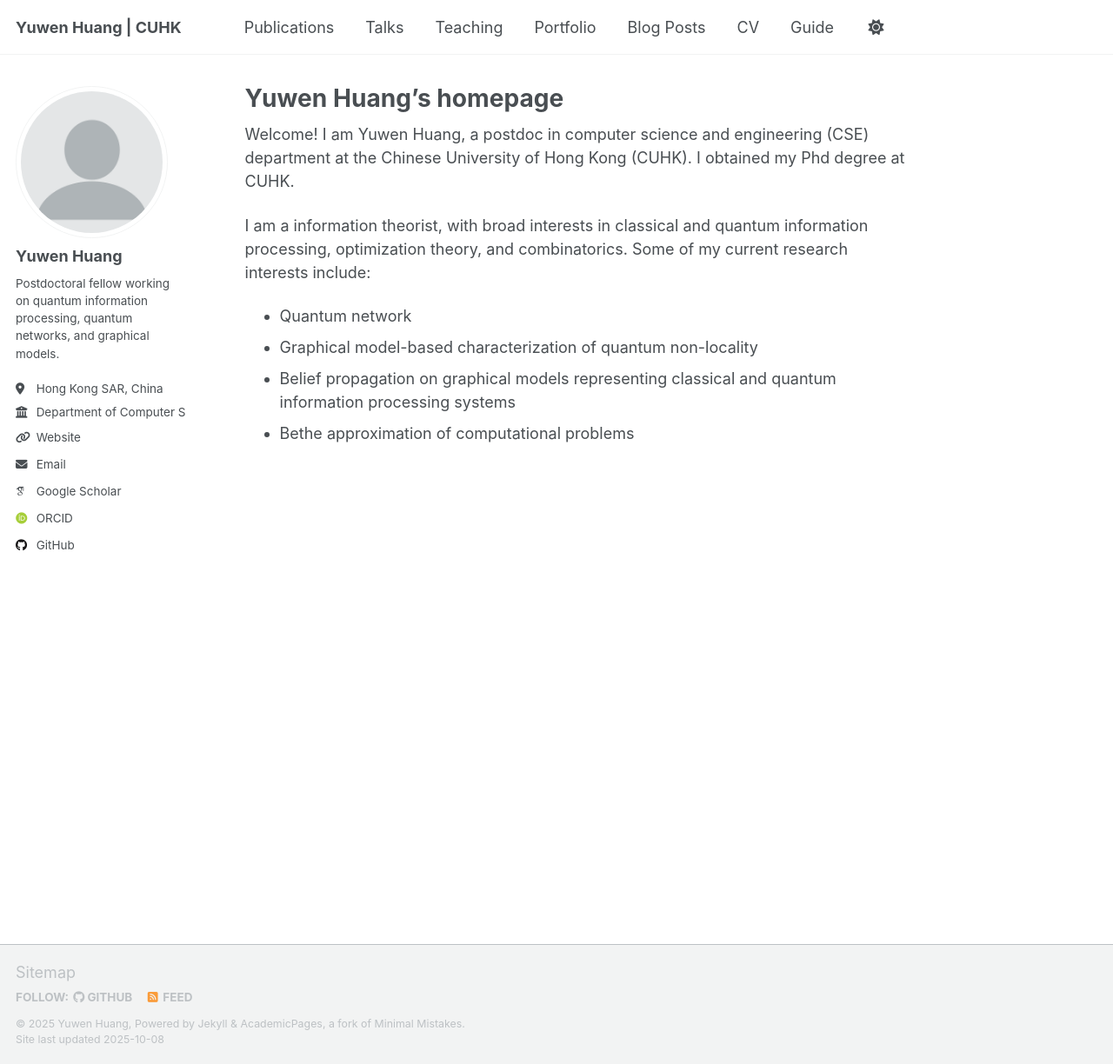
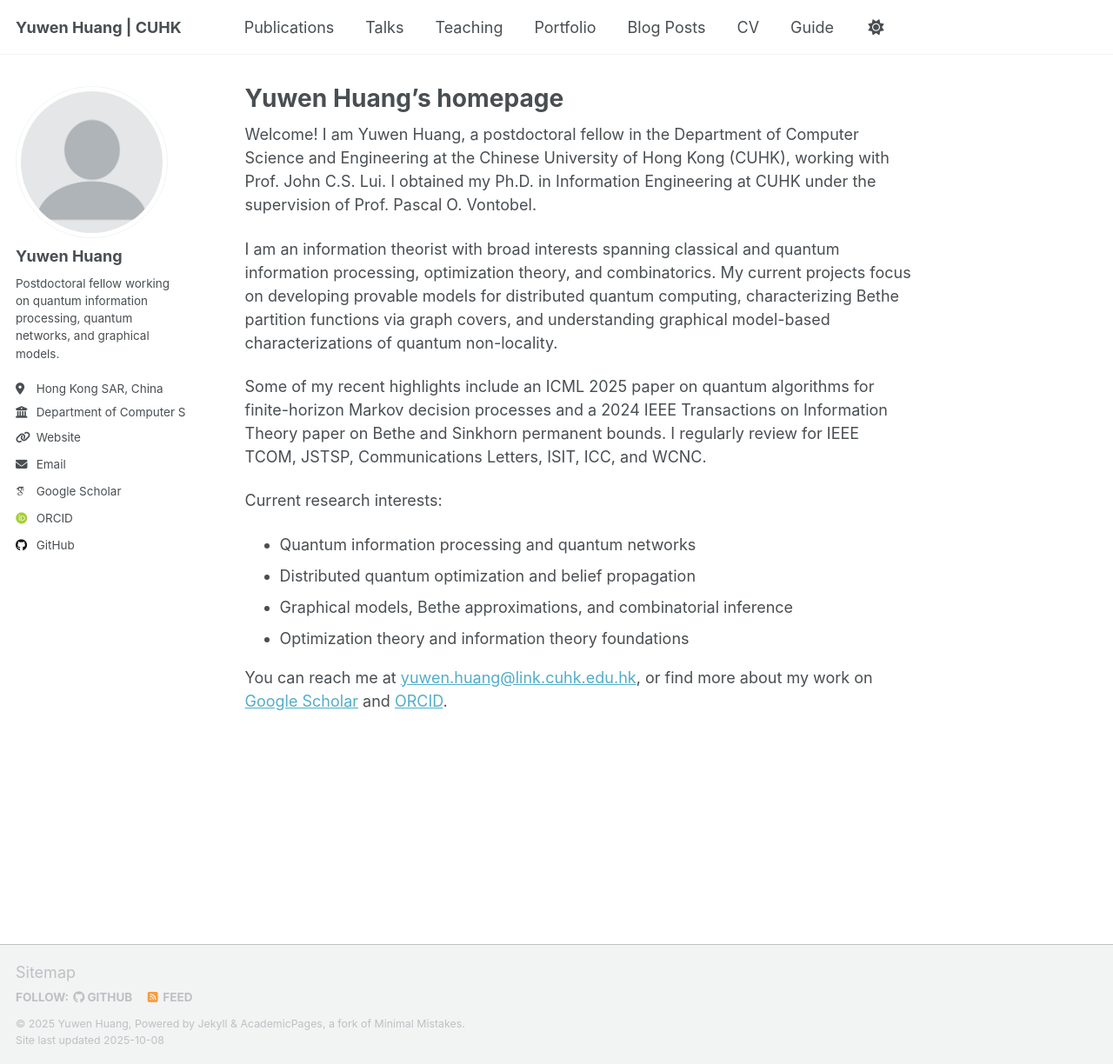
Before and after one commit to YuwenHuang0/YuwenHuang0.github.io, a Jekyll site: the page built from _pages/about.md, in a window 1280 px wide and 1224 px high. Shown: the whole window at 87% size. Built offline with Jekyll 4.4.1, drawn with Linux system fonts in a browser that asks for light colours; some web fonts are replaced; a script that is not in the unit is left out.

Commit message:
Update about.md

```diff
--- a/_pages/about.md
+++ b/_pages/about.md
@@ -7,11 +7,17 @@ redirect_from:
   - /about.html
 ---
 
-Welcome! I am Yuwen Huang, a postdoc in computer science and engineering (CSE) department at the Chinese University of Hong Kong (CUHK). I obtained my Phd degree at CUHK.
+Welcome! I am Yuwen Huang, a postdoctoral fellow in the Department of Computer Science and Engineering at the Chinese University of Hong Kong (CUHK), working with Prof. John C.S. Lui. I obtained my Ph.D. in Information Engineering at CUHK under the supervision of Prof. Pascal O. Vontobel.
 
-I am a information theorist, with broad interests in classical and quantum information processing, optimization theory, and combinatorics. Some of my current research interests include:
+I am an information theorist with broad interests spanning classical and quantum information processing, optimization theory, and combinatorics. My current projects focus on developing provable models for distributed quantum computing, characterizing Bethe partition functions via graph covers, and understanding graphical model-based characterizations of quantum non-locality.
 
-- Quantum network
-- Graphical model-based characterization of quantum non-locality
-- Belief propagation on graphical models representing classical and quantum information processing systems
-- Bethe approximation of computational problems
+Some of my recent highlights include an ICML 2025 paper on quantum algorithms for finite-horizon Markov decision processes and a 2024 IEEE Transactions on Information Theory paper on Bethe and Sinkhorn permanent bounds. I regularly review for IEEE TCOM, JSTSP, Communications Letters, ISIT, ICC, and WCNC.
+
+Current research interests:
+
+- Quantum information processing and quantum networks
+- Distributed quantum optimization and belief propagation
+- Graphical models, Bethe approximations, and combinatorial inference
+- Optimization theory and information theory foundations
+
+You can reach me at [yuwen.huang@link.cuhk.edu.hk](mailto:yuwen.huang@link.cuhk.edu.hk), or find more about my work on [Google Scholar](https://scholar.google.com/citations?user=9A1utW0AAAAJ) and [ORCID](https://orcid.org/0000-0003-1189-5690).
```
